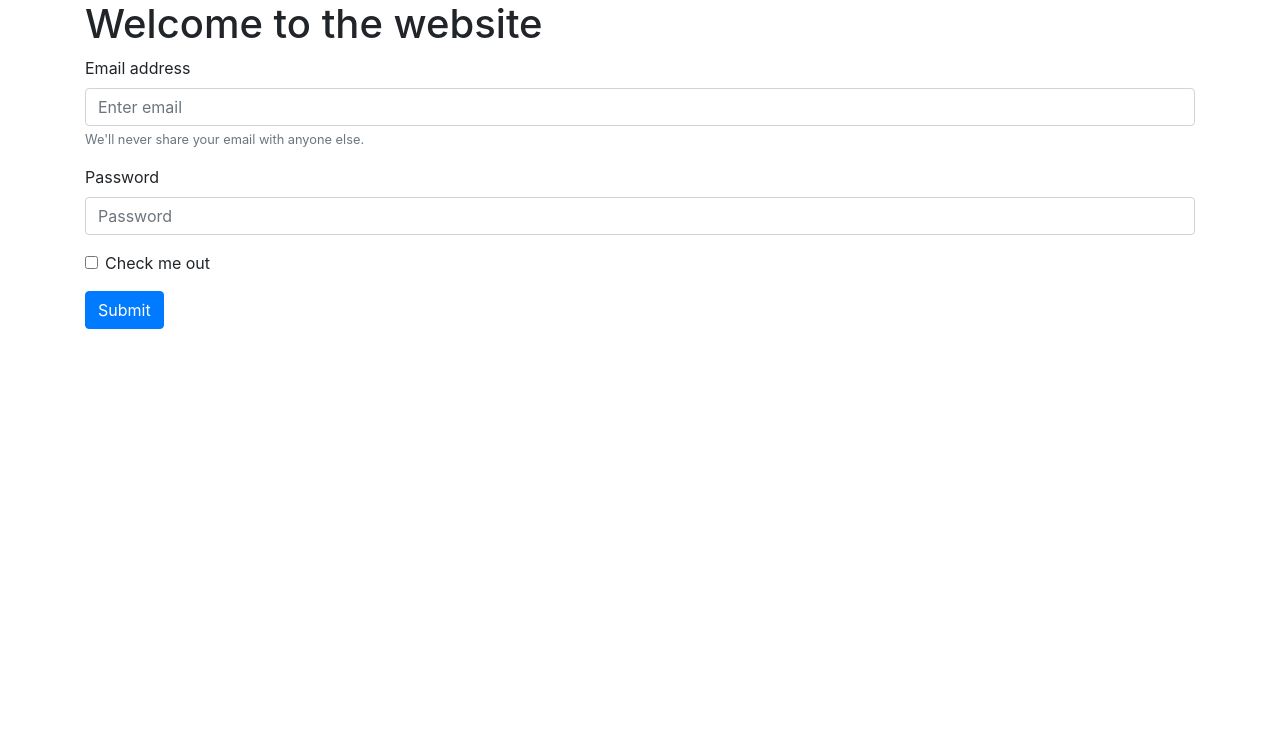
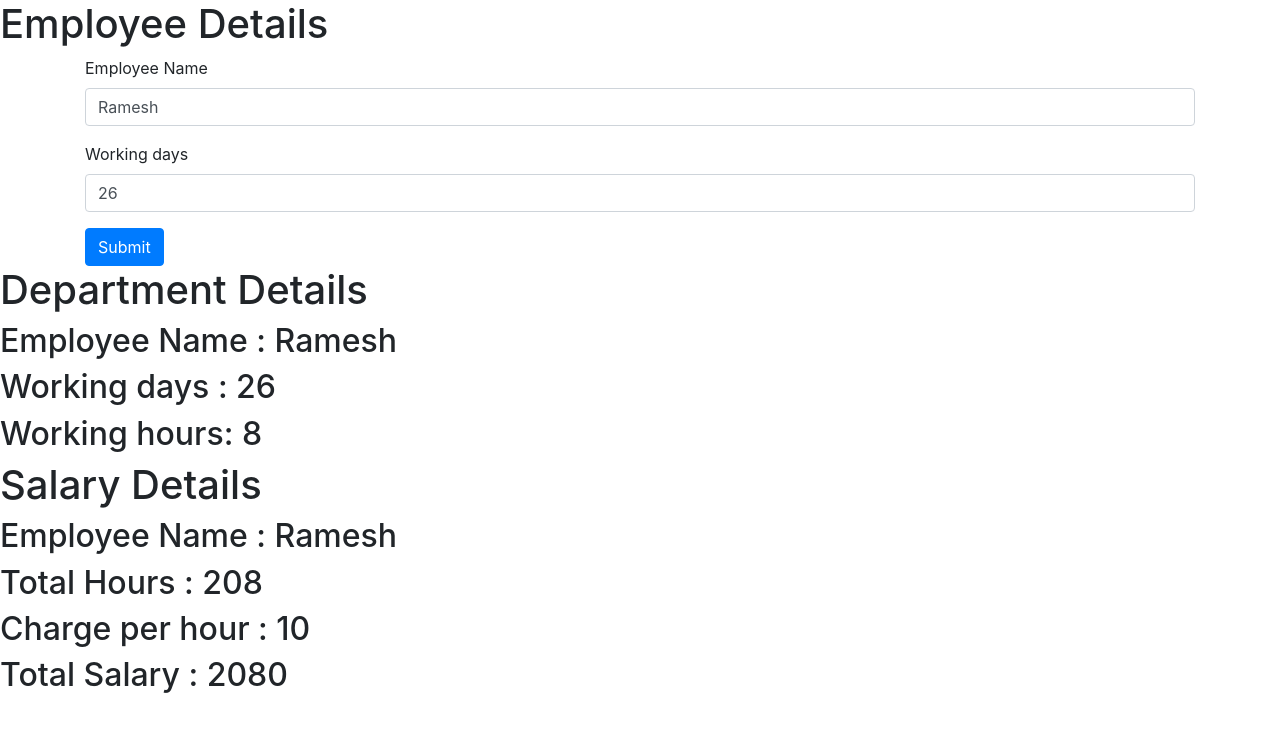
Before and after one commit to ddw1234/ReactTutorial, a React (Create React App) app in the folder reacttutorial/: page / in a window 1280 px wide. Shown: the top 732 px of the page. Built offline with nearby package versions, Linux system fonts and the light colour scheme.

Commit message:
Part 36 Lifting state up in React

```diff
--- a/reacttutorial/src/index.js
+++ b/reacttutorial/src/index.js
@@ -1,21 +1,10 @@
-import React from 'react';
+import React,{Component} from 'react';
 import ReactDOM from 'react-dom';
-import BootForm from './form';
-
-class NameForm extends React.Component{
-
-  render(){
-    return(
-     <>
-     <div className="container">
-     <h1>Welcome to the website</h1>
-     <BootForm/>
-     </div>
-     </>
-    );
-  }
-
-}
+import Employee from './liftingstate/Employee';
+import Department from './liftingstate/department';
+import Salary from  './liftingstate/salary';
 
 
-ReactDOM.render(<NameForm/>,document.getElementById("root"));
+
+
+ReactDOM.render(<Employee />,document.getElementById("root"));
--- /dev/null
+++ b/reacttutorial/src/liftingstate/Employee.jsx
@@ -0,0 +1,72 @@
+import React,{Component} from 'react';
+import Department from './department';
+import Salary from './salary';
+import {Form,Button} from 'react-bootstrap';
+import 'bootstrap/dist/css/bootstrap.min.css';
+
+
+class Employee extends Component{
+
+    constructor(props){
+
+        super(props);
+        this.state={
+            name:"Ramesh",
+            workingDay:26,
+            workingHours:8,
+            chargePerHour:10,
+            totalSalary:''
+        }
+    }
+
+    changeNameHandler=(event)=>{
+        const ename=event.target.value;
+        this.setState({name:ename})
+    }
+
+    changeWorkDaysHandler=(event)=>{
+        const wdays=event.target.value;
+        this.setState({workingDay:wdays})
+    }
+
+
+
+    render(){
+        return(
+           <>
+           <h1>Employee Details</h1>
+
+           {/* <h2>Employee Name : {this.state.name} </h2>
+           <h2>Employee Working day : {this.state.workingDay} </h2>  */}
+<div className="container">
+<Form>
+  <Form.Group controlId="formBasicEmail">
+    <Form.Label>Employee Name</Form.Label>
+    <Form.Control type="text" value={this.state.name} placeholder="Enter Employee Name" onChange={this.changeNameHandler} />
+  </Form.Group>
+
+  <Form.Group controlId="formBasicPassword">
+    <Form.Label>Working days</Form.Label>
+    <Form.Control type="text" value={this.state.workingDay} placeholder="Enter Working days" onChange={this.changeWorkDaysHandler} />
+  </Form.Group>
+  <Button variant="primary" type="submit">
+    Submit
+  </Button>
+</Form>
+</div>
+           <Department name={this.state.name}
+            workingdays={this.state.workingDay}
+            workinghours={this.state.workingHours}
+           />
+           <Salary name={this.state.name}
+             workingdays={this.state.workingDay}
+             workinghours={this.state.workingHours}
+             chargePerHour={this.state.chargePerHour}
+           />
+           </>
+        );
+    }
+
+}
+
+export default Employee;
--- /dev/null
+++ b/reacttutorial/src/liftingstate/department.jsx
@@ -0,0 +1,17 @@
+import React,{Component} from 'react';
+
+class Department extends Component{
+
+    render(){
+        return(
+            <>
+            <h1>Department Details</h1>
+            <h2>Employee Name : {this.props.name} </h2>
+            <h2>Working days : {this.props.workingdays} </h2>
+            <h2>Working hours: {this.props.workinghours} </h2>
+            </>
+        )
+    }
+}
+
+export default Department;
--- /dev/null
+++ b/reacttutorial/src/liftingstate/salary.jsx
@@ -0,0 +1,18 @@
+import React,{Component} from 'react';
+
+class Salary extends Component{
+
+    render(){
+        return(
+            <>
+            <h1>Salary Details</h1>
+            <h2>Employee Name : {this.props.name} </h2>
+            <h2>Total Hours :  {this.props.workingdays * this.props.workinghours} </h2>
+            <h2>Charge per hour : {this.props.chargePerHour} </h2>
+            <h2>Total Salary :  {this.props.workingdays * this.props.workinghours * this.props.chargePerHour}  </h2>
+            </>
+        )
+    }
+}
+
+export default Salary;
```
